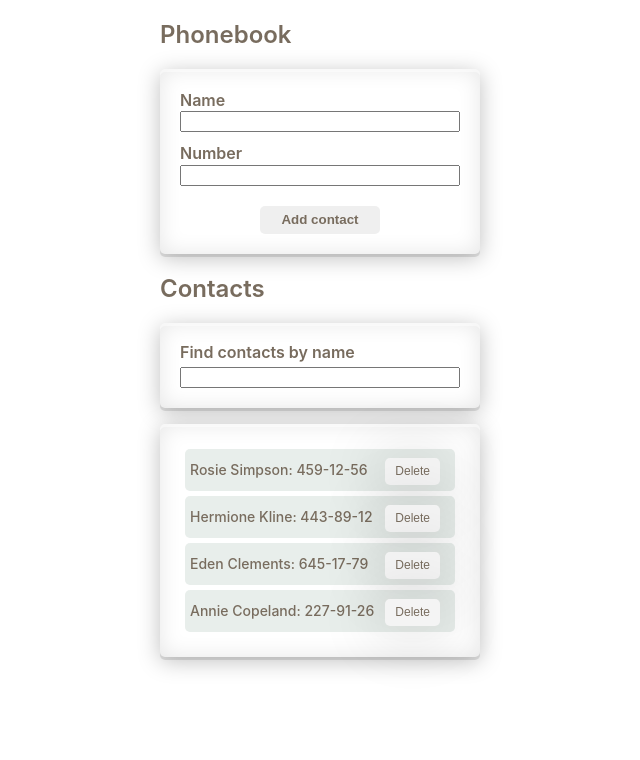
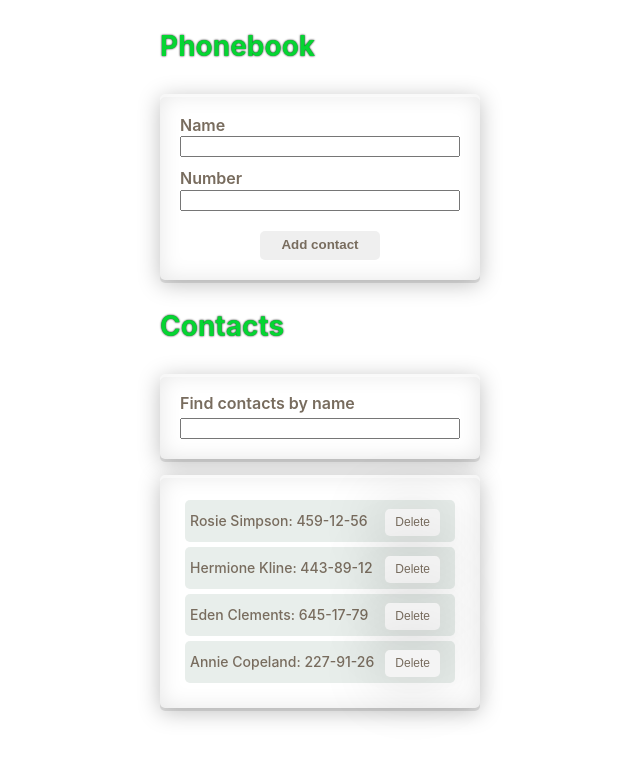
Before and after one commit to maslovvasil/goit-react-hw-04-phonebook-1, a React (Create React App) app: page / in a window 1280 px wide. Shown: the top 760 px of the page, without its empty margins (320-960 px from the left). Built offline with nearby package versions, Linux system fonts and the light colour scheme.

Commit message:
fix bugs

```diff
--- a/src/components/App.jsx
+++ b/src/components/App.jsx
@@ -65,7 +65,7 @@ export default function App() {
   return (
     <>
       <Container>
-        <Section title={'Phonebook'}>
+        <Section className="header__text" title={'Phonebook'}>
           <ContactForm onSubmit={formSubmitHandler} />
         </Section>
         <Section title={'Contacts'}>
--- a/src/components/Section/Section.module.css
+++ b/src/components/Section/Section.module.css
@@ -1,5 +1,9 @@
 .section__title {
-    font-weight: 600;
-    font-weight: 36px;
-    color: #786c5e;
+    text-align: center;
+    line-height: 1.7;
+    font-size: 28px;
+    text-shadow: 0 0 2px #000;
+    color: #05d532;
+    transition: color 0.4s;
+    text-align: left;
   }
```
